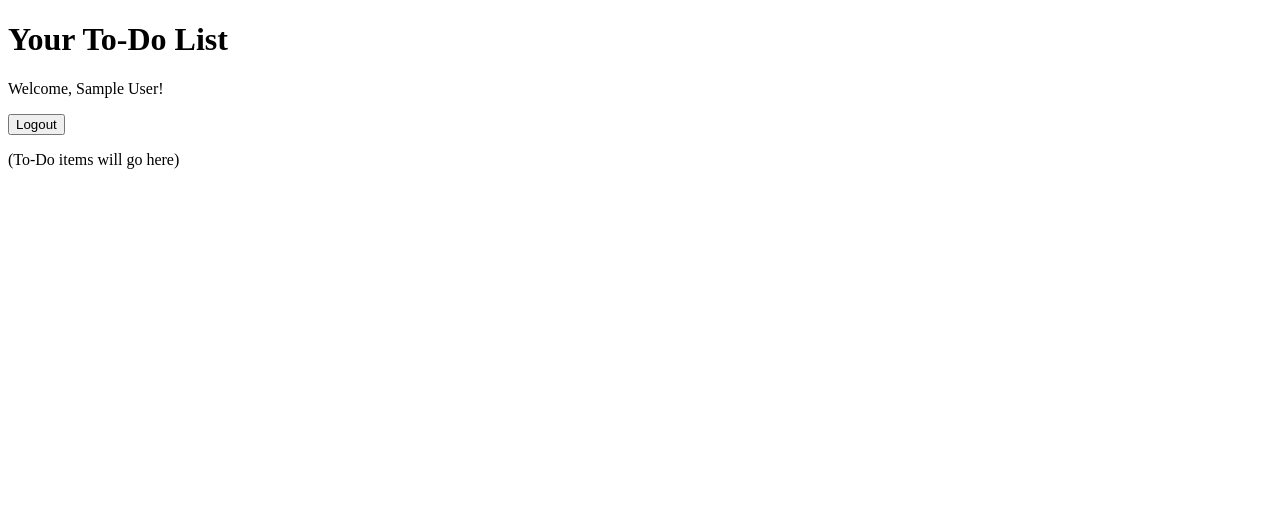
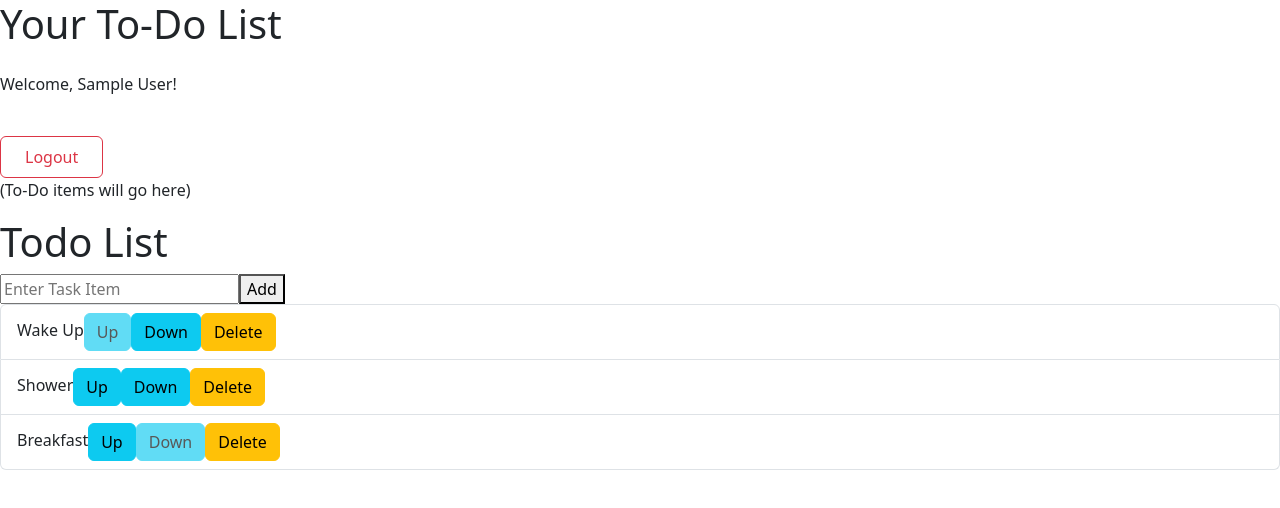
Before and after one commit to alcatrazxlr8/todo-list, a React app: page /todo in a window 1280 px wide. Shown: the top 508 px of the page. Built offline with nearby package versions, Linux system fonts and the light colour scheme; no server answers; sample sign-in values are in the browser's storage; the HTML template or start-up script is replaced by a standard one.

Commit message:
Added TodoList.tsx component

```diff
--- a/package.json
+++ b/package.json
@@ -10,6 +10,7 @@
     "preview": "vite preview"
   },
   "dependencies": {
+    "bootstrap": "^5.3.3",
     "firebase": "^11.3.1",
     "react": "^19.0.0",
     "react-dom": "^19.0.0",
--- /dev/null
+++ b/src/components/TodoList.tsx
@@ -0,0 +1,83 @@
+import React, { useState } from 'react';
+// import 'bootstrap/dist/css/bootstrap.min.css';
+const TodoList = () => {
+	const [tasks, setTasks] = useState(["Wake Up", "Shower", "Breakfast"]);
+	const [newTask, setnewTask] = useState('');
+	// let isValid = false;
+
+	function handleInputChange(event: { target: { value: React.SetStateAction<string>; }; }) {
+		setnewTask(event.target.value);
+	}
+	function addTask() {
+		if (newTask.trim() !== "") {
+			setTasks([...tasks, newTask]);
+			setnewTask('');
+		}
+	}
+
+	function deleteTask(index: number) {
+		const updatedTasks = tasks.filter((_, i) => i !== index);
+		setTasks(updatedTasks);
+	}
+
+	function moveTaskUp(index: number) {
+		if (index > 0) {
+			const updatedTasks = [...tasks];
+			[updatedTasks[index], updatedTasks[index - 1]] = [updatedTasks[index - 1], updatedTasks[index]]
+			setTasks(updatedTasks);
+			// isValid = Boolean(index);
+		}
+	}
+
+	function moveTaskDown(index: number) {
+		if (index < tasks.length - 1) {
+			const updatedTasks = [...tasks];
+			[updatedTasks[index], updatedTasks[index + 1]] = [updatedTasks[index + 1], updatedTasks[index]]
+			setTasks(updatedTasks);
+		}
+	}
+	return (
+		<div className='todo-list'>
+			<h1>Todo List</h1>
+			<div>
+				<input
+					type="text"
+					placeholder='Enter Task Item'
+					value={newTask}
+					onChange={handleInputChange}
+				/>
+				<button className="add-button" onClick={addTask}>Add</button>
+			</div>
+			<ul className="list-group">
+				{tasks.map((task, index) =>
+					<li className='list-group-item' key={index}>
+						<span className='text'>{task}</span>
+						<button
+							disabled={index ? false : true}
+							className="btn btn-info move-button"
+							onClick={() => moveTaskUp(index)}
+						>
+							Up
+						</button>
+						<button
+							disabled={tasks.length - index - 1 ? false : true}
+							className="btn btn-info move-button"
+							onClick={() => moveTaskDown(index)}
+						>
+							Down
+						</button>
+						<button
+							className="btn btn-warning delete-button"
+							onClick={() => deleteTask(index)}
+						>
+							Delete
+						</button>
+					</li>
+				)}
+			</ul>
+		</div>
+
+	)
+}
+
+export default TodoList
--- a/src/main.tsx
+++ b/src/main.tsx
@@ -3,6 +3,8 @@ import ReactDOM from "react-dom/client";
 import { BrowserRouter } from "react-router-dom";
 import App from "./App";
 import { AuthProvider } from "./context/AuthContext";
+import "bootstrap/dist/css/bootstrap.css";
+
 
 console.log("🔥 main.tsx loaded");
 
--- a/src/pages/Todo.tsx
+++ b/src/pages/Todo.tsx
@@ -1,6 +1,8 @@
 import { useAuth } from "../context/AuthContext";
 import { logOut } from "../../AuthService";
 import { useNavigate } from "react-router-dom";
+import TodoList from "../components/TodoList";
+import Todos from "../components/todos";
 
 const Todo = () => {
 	const { user } = useAuth();
@@ -19,13 +21,15 @@ const Todo = () => {
 			{/* Logout Button */}
 			<button
 				onClick={handleLogout}
-				className="mt-4 px-4 py-2 bg-red-500 text-white rounded"
+				className="mt-4 px-4 py-2 bg-red-500 rounded btn btn-outline-danger"
 			>
 				Logout
 			</button>
 
 			{/* To-Do items will go here later */}
 			<p>(To-Do items will go here)</p>
+			<TodoList />
+			{/* <Todos /> */}
 		</div>
 	);
 };
```
Also changed, not shown: src/components/Todos.tsx (added, +51 -0 lines), 1 other file (tests, documents, lock files or other folders).
